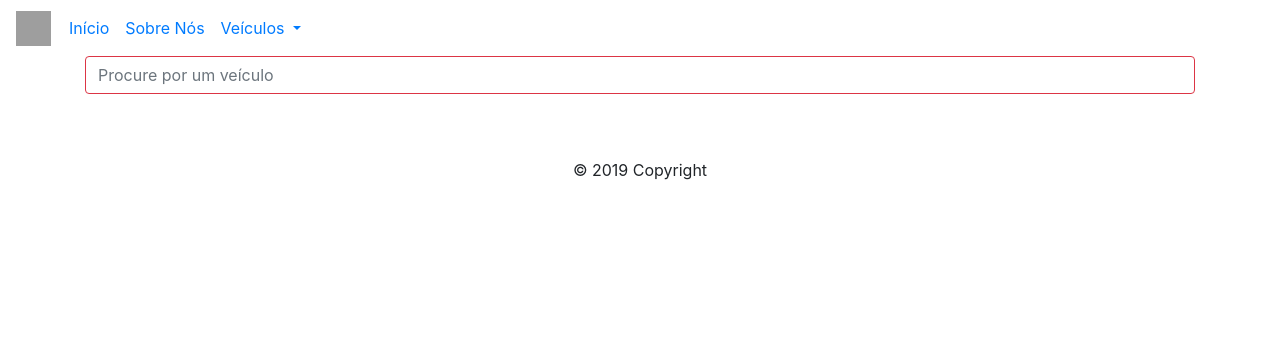
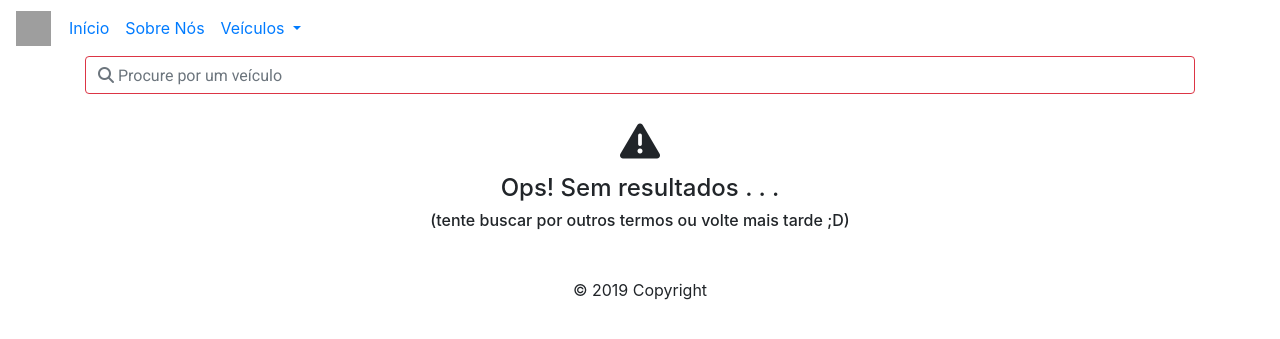
Before and after one commit to Lemon42/CLA-website, a PHP site: page / in a window 1280 px wide. Shown: the top 339 px of the page. Run offline with PHP 8.4, Linux system fonts and the light colour scheme; data that the repository does not hold is empty; some libraries are stand-ins or nearby versions; grey boxes are pictures that could not be loaded.

Commit message:
Implementado mensagem de 'Nenhum veículo encontrado'

```diff
--- a/src/index.php
+++ b/src/index.php
@@ -37,7 +37,7 @@ include("server-functions/get-dados.php");
 					<div id="divBarraPesquisa" class="form-group mb-4">
 						<form>
 							<input id="barraPesquisa" type="text" class="form-control form-control-underlined border-danger"
-								placeholder="Procure por um veículo" autocomplete="off">
+								placeholder="&#xf002 Procure por um veículo" style="font-family:Roboto, FontAwesome" autocomplete="off">
 						</form>
 					</div>
 				</center>
@@ -107,6 +107,16 @@ include("server-functions/get-dados.php");
 				</div>
 				<!-- /CardsVeículos -->
 
+				<!-- Sem resultados -->
+				<div class="sem-resultados">
+					<center>
+						<h1><i class="fas fa-exclamation-triangle"></i></h1>
+						<h4>Ops! Sem resultados . . .</h4>
+						<h6>(tente buscar por outros termos ou volte mais tarde ;D)</h6>
+					</center>
+				</div>
+				<!-- Fim Sem resultados -->
+
 			</div>
 			<!-- /Container -->
 		</div>
@@ -123,6 +133,7 @@ include("server-functions/get-dados.php");
 		<script src="../js/busca-veiculos.js"></script>
 		<!-- FontAwesome JS -->
 		<script src="https://kit.fontawesome.com/04be2c50c3.js" crossorigin="anonymous"></script>
+
 		<script>
 			$('.carousel').carousel({
   				interval: 2500
```
